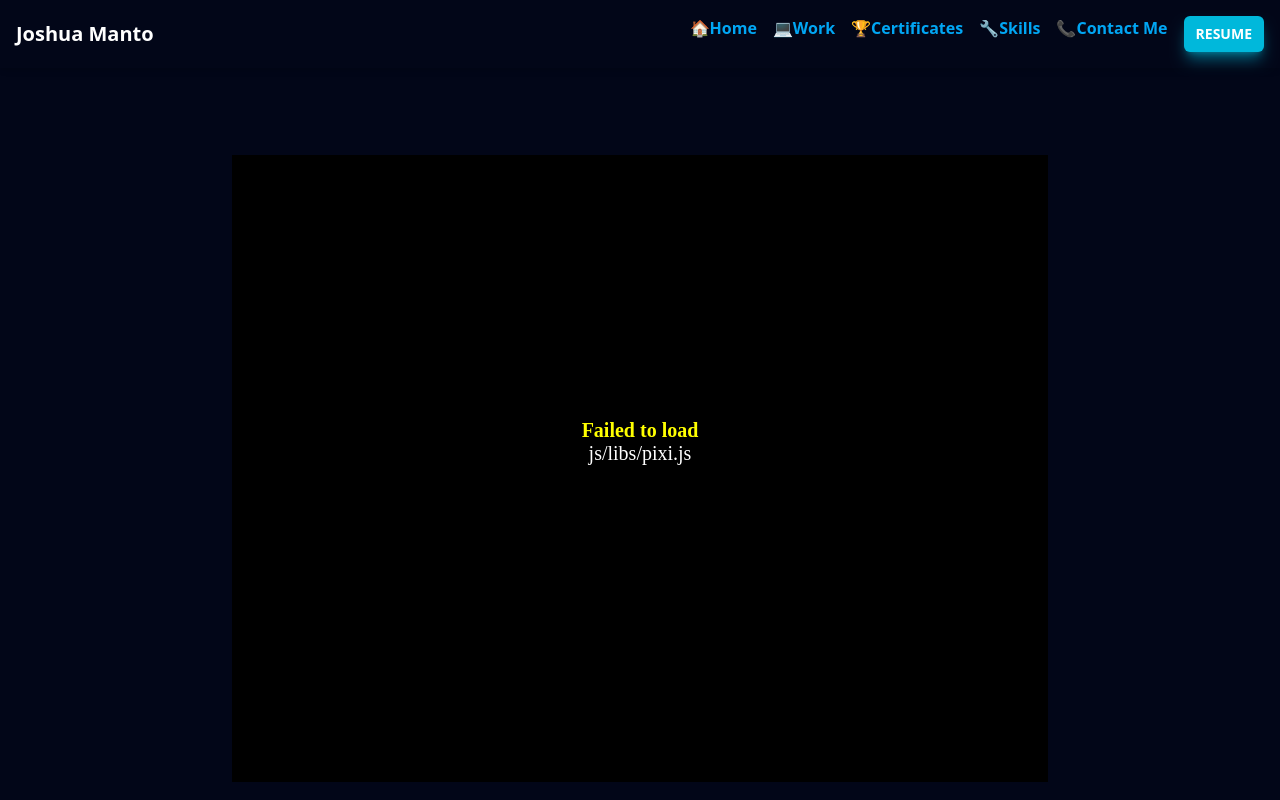
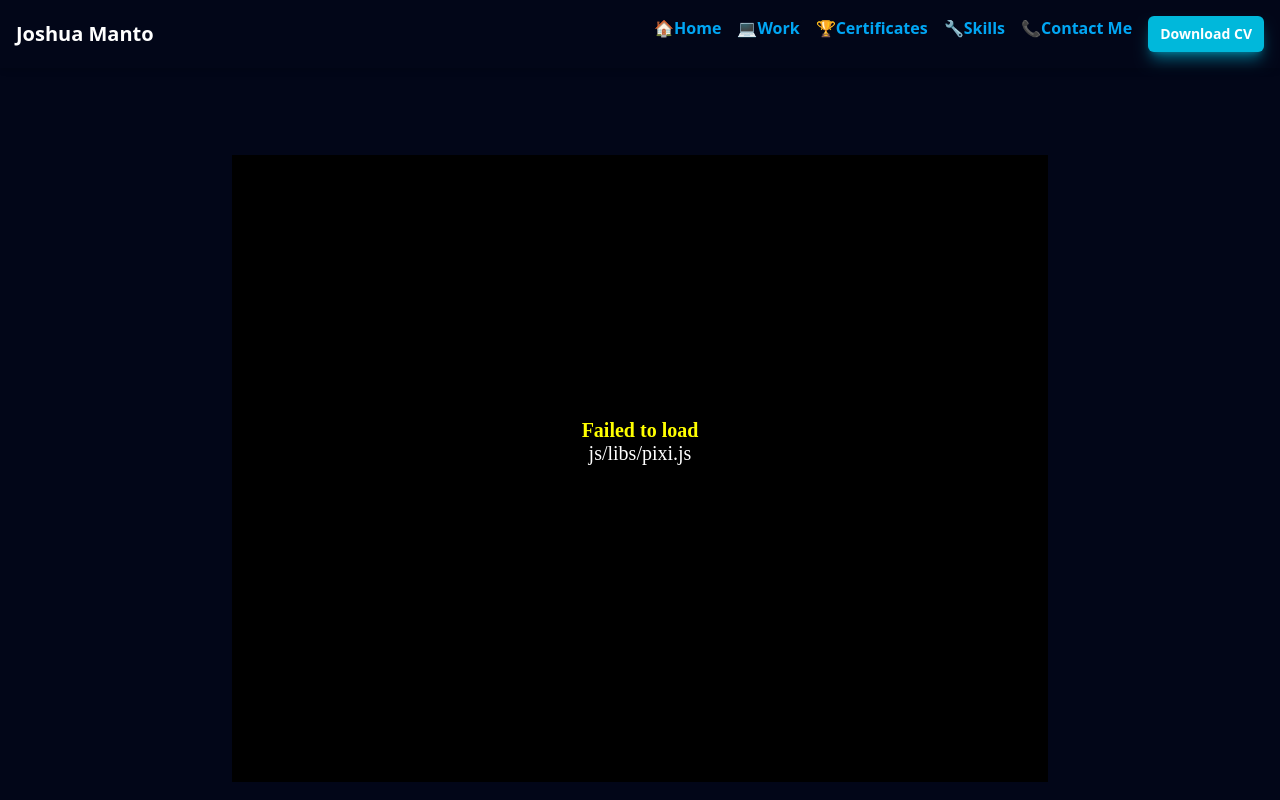
Before and after one commit to mantojoshua/mantojoshua.github.io, a website: page index.html in a window 1280 px wide. Shown: the top 800 px of the page. Drawn offline with Linux system fonts and the light colour scheme; a script that the page names is missing.

Commit message:
UI enhancements

```diff
--- a/index.html
+++ b/index.html
@@ -52,7 +52,7 @@
             >
           </li>
           <li>
-            <a href="files/Manto_Joshua_CV.pdf" download><button class="rounded-md bg-cyan-500 px-3 py-2 text-sm font-semibold text-white shadow-lg shadow-cyan-500/50 focus:outline-none">RESUME</button></a>
+            <a href="files/Manto_Joshua_CV.pdf" download><button class="rounded-md bg-cyan-500 px-3 py-2 text-sm font-semibold text-white shadow-lg shadow-cyan-500/50 focus:outline-none">Download CV</button></a>
           </li>
         </ul>
       </div>
```
